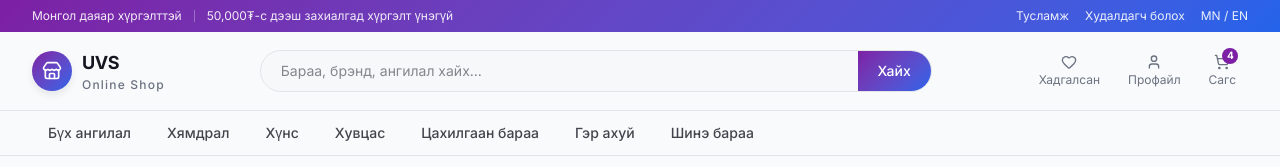
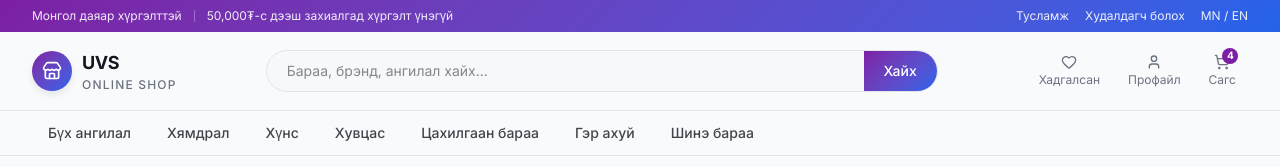
Before and after one commit to Aagii06/baagii-shop, a Next.js app in the folder web/: page / in a window 1280 px wide. Shown: the top 167 px of the page. Built offline with nearby package versions, Linux system fonts and the light colour scheme.

Commit message:
Update Header.tsx

```diff
--- a/web/src/components/layout/Header.tsx
+++ b/web/src/components/layout/Header.tsx
@@ -114,7 +114,7 @@
               <span className="text-lg font-bold tracking-tight text-foreground">
                 UVS
               </span>
-              <span className="text-xs font-medium tracking-widest text-muted-foreground">
+              <span className="text-xs font-medium uppercase tracking-widest text-muted-foreground">
                 Online Shop
               </span>
             </span>
```
